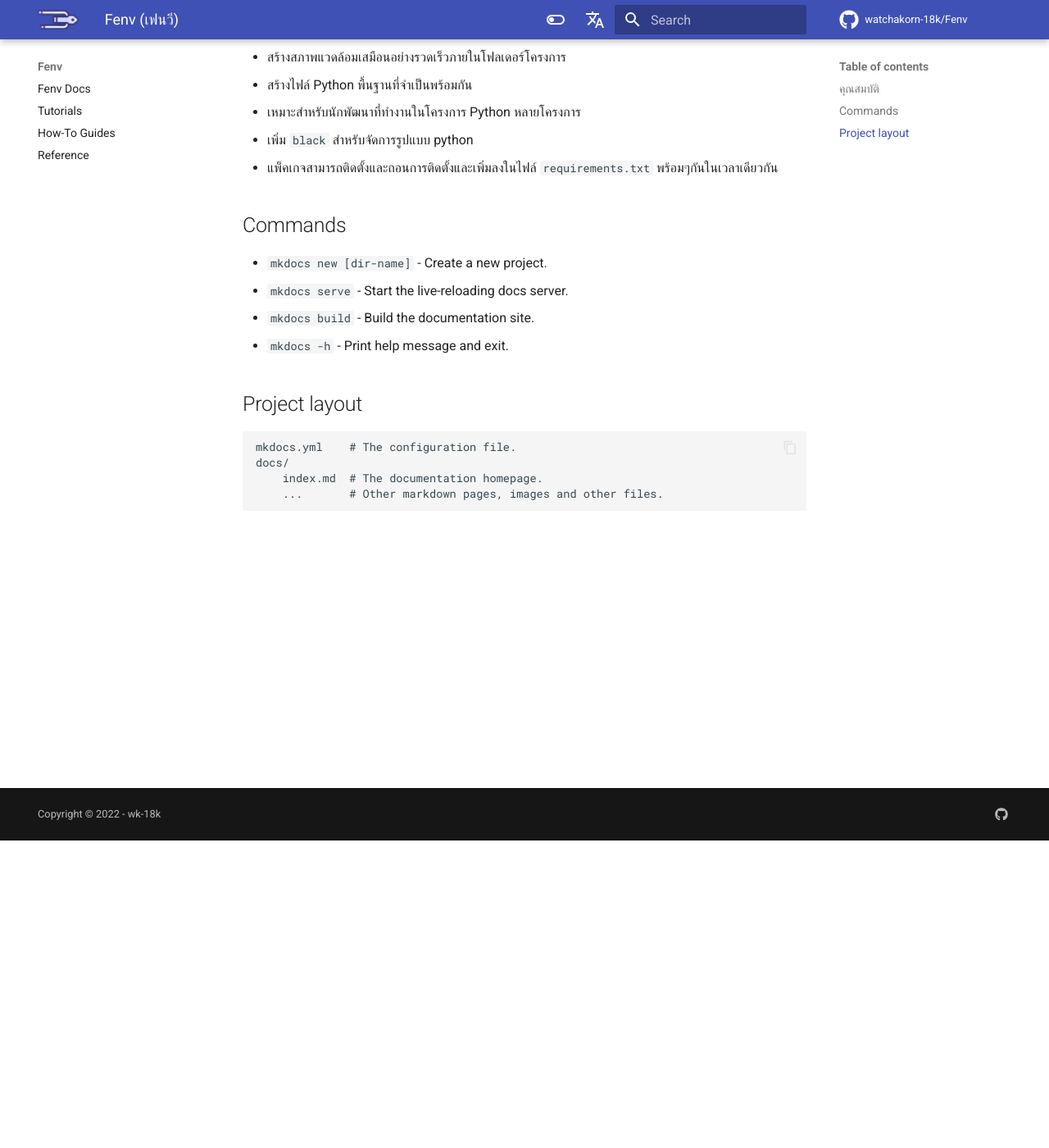
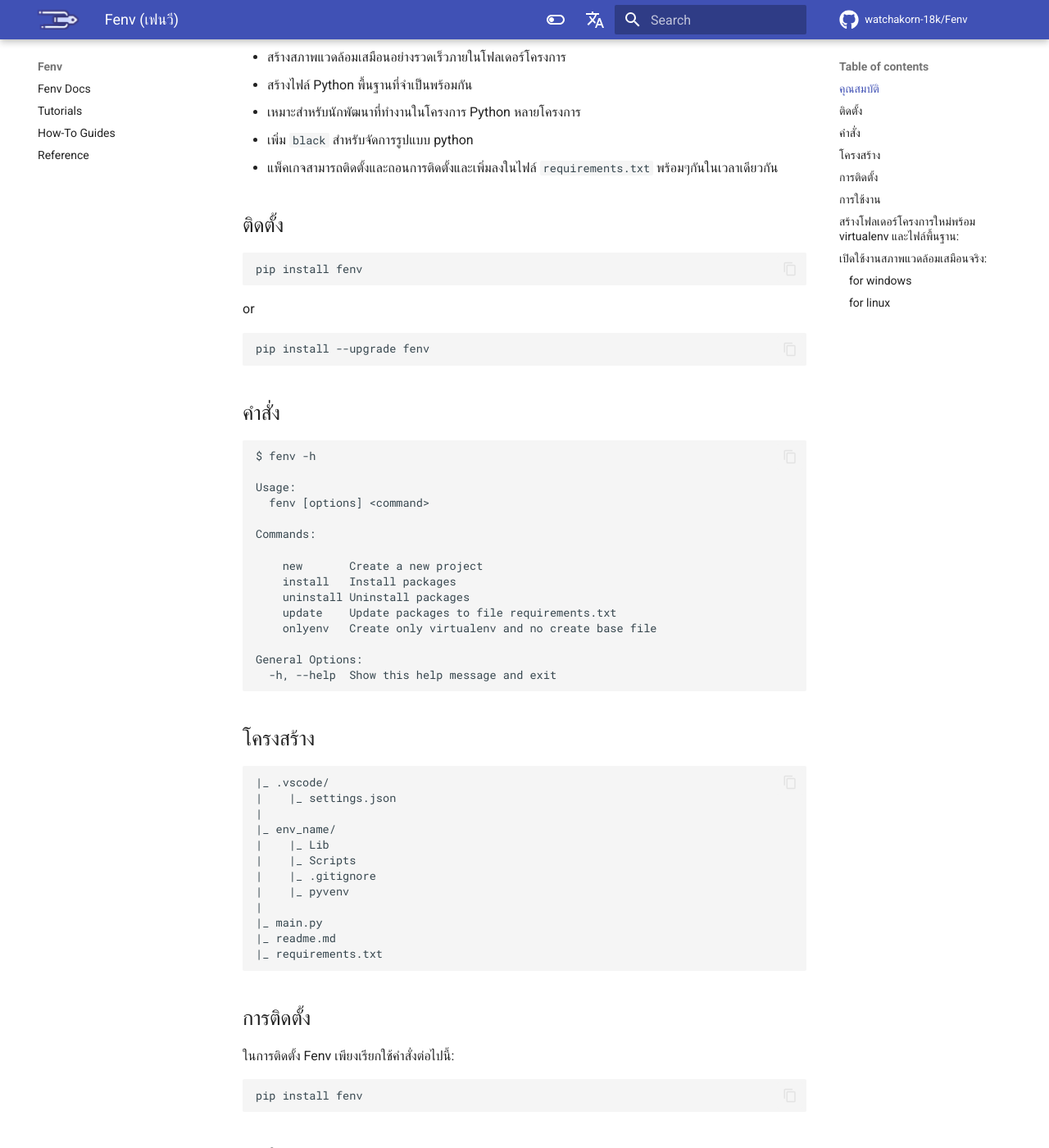
Before and after one commit to watchakorn-18k/Fenv, an MkDocs documentation site: the page built from docs/th/index.md, in a window 1280 px wide and 1400 px high, scrolled down 375 px. Shown: the whole window at 82% size. Built offline with MkDocs 1.6.1 and Material for MkDocs 9.7.7, drawn with Linux system fonts in a browser that asks for light colours; comment, search, counter and statistics services are not loaded; some of the changed text lies outside the part shown.

Commit message:
Update to 0.0.11.4

````diff
--- a/docs/th/index.md
+++ b/docs/th/index.md
@@ -11,16 +11,115 @@
 - เพิ่ม `black` สำหรับจัดการรูปแบบ python
 - แพ็คเกจสามารถติดตั้งและถอนการติดตั้งและเพิ่มลงในไฟล์ `requirements.txt` พร้อมๆกันในเวลาเดียวกัน
 
-## Commands
+## ติดตั้ง
+```
+pip install fenv
+```
+or
+```
+pip install --upgrade fenv
+```
 
-- `mkdocs new [dir-name]` - Create a new project.
-- `mkdocs serve` - Start the live-reloading docs server.
-- `mkdocs build` - Build the documentation site.
-- `mkdocs -h` - Print help message and exit.
 
-## Project layout
+## คำสั่ง
 
-    mkdocs.yml    # The configuration file.
-    docs/
-        index.md  # The documentation homepage.
-        ...       # Other markdown pages, images and other files.
+```cmd
+$ fenv -h
+
+Usage:
+  fenv [options] <command>
+
+Commands:
+
+    new       Create a new project
+    install   Install packages
+    uninstall Uninstall packages
+    update    Update packages to file requirements.txt
+    onlyenv   Create only virtualenv and no create base file
+
+General Options:
+  -h, --help  Show this help message and exit
+
+```
+
+## โครงสร้าง
+
+    |_ .vscode/
+    |    |_ settings.json
+    |
+    |_ env_name/
+    |    |_ Lib
+    |    |_ Scripts
+    |    |_ .gitignore
+    |    |_ pyvenv
+    |
+    |_ main.py
+    |_ readme.md
+    |_ requirements.txt
+
+## การติดตั้ง
+
+ในการติดตั้ง Fenv เพียงเรียกใช้คำสั่งต่อไปนี้:
+
+```sh
+pip install fenv
+```
+
+## การใช้งาน
+
+Fenv ช่วยให้การเริ่มต้นโครงการ Python ใหม่เป็นเรื่องง่ายด้วยการจัดเตรียมโซลูชันแบบ all-in-one นี่คือวิธีการใช้งาน:
+
+## สร้างโฟลเดอร์โครงการใหม่พร้อม virtualenv และไฟล์พื้นฐาน:
+
+```sh
+fenv new <project_folder>
+```
+
+## เปิดใช้งานสภาพแวดล้อมเสมือนจริง:
+
+### for windows
+
+```
+cd project_folder
+source env/bin/activate
+```
+
+### for linux
+
+```
+cd project_folder
+source env/bin/activate
+```
+
+# คำสั่งสำหรับ Windows เท่านั้น
+
+## ติดตั้งแพ็คเกจ
+
+```
+fenv install <package_name>
+```
+
+ติดตั้งแพ็คเกจและเพิ่มลงใน requirement.txt หากไม่ใส่ชื่อแพ็คเกจ ข้อความ `Maybe you forgot to put the name of the package to install? for example fenv install <package_name>` จะปรากฏขึ้น
+## ถอนการติดตั้งแพ็คเกจ
+
+```
+fenv uninstall <package_name>
+```
+
+ถอนการติดตั้งแพ็คเกจและลบออกจาก requirement.txt
+
+## อัปเดต requirements.txt
+
+```
+fenv update <package_name>
+```
+
+อัปเดตแพ็คเกจทั้งหมดลงในไฟล์ requirement.txt
+
+## สร้างแค่ virtualenv เท่านั้น
+
+```
+fenv onlyenv
+```
+
+สร้าง virtualenv ด้วยชื่อที่กำหนดเองหรือชื่ออัตโนมัติ 2 ตัวเลือก จากนั้นสร้างไฟล์ settings.json สำหรับ vscode ไม่ได้สร้างไฟล์พื้นฐานเพิ่มให้
--- a/mkdocs.yml
+++ b/mkdocs.yml
@@ -19,6 +19,7 @@
   - How-To Guides: how-to-guides.md
   - reference.md
 theme:
+  language: en
 
   icon:
     repo: fontawesome/brands/github
@@ -55,10 +56,10 @@
 
   alternate:
     - name: English
-      link: /
+      link: /Fenv/
       lang: en
     - name: ไทย
-      link: /th/
+      link: /Fenv/th/
       lang: th
   social:
     - icon: fontawesome/brands/github
--- a/setup.py
+++ b/setup.py
@@ -8,7 +8,7 @@
 with codecs.open(os.path.join(here, "README.md"), encoding="utf-8") as fh:
     long_description = "\n" + fh.read()
 
-VERSION = '0.0.11.2'
+VERSION = '0.0.11.4'
 DESCRIPTION = 'Generate a folder, establish a virtual environment with a single command.'
 LONG_DESCRIPTION = 'Generate a folder, establish a virtual environment, and simultaneously create the essential basic Python files, all with a single command'
 
````
Also changed, not shown: docs/how-to-guides.md (+4 -4 lines), docs/index.md (+24 -0 lines), readme.md (+23 -7 lines), 7 other files.
